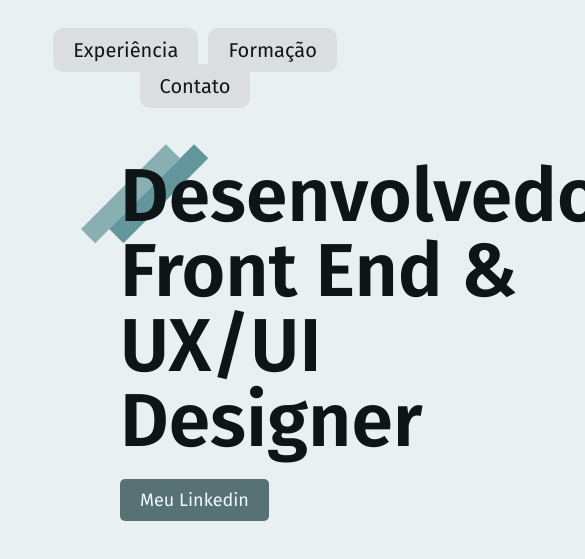
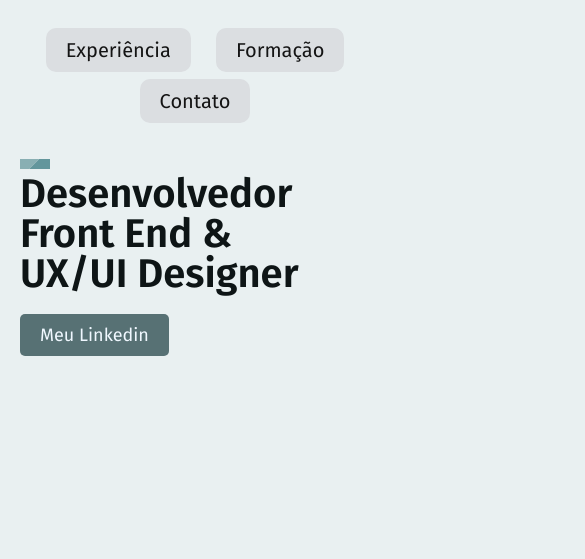
Before and after one commit to Caiobaldur/primeiro-portifolio, a plain HTML site: page index.html in a window 390 px wide. Shown: the part 63-622 px from the top of the page, 585 px wide, since content can reach past the window. Drawn offline with Linux system fonts and the light colour scheme.

Commit message:
[feat] add responsive presentation

```diff
--- a/css/header.css
+++ b/css/header.css
@@ -10,7 +10,7 @@
 .header_menu{
   display: flex;
   flex-wrap: wrap;
-  gap: 1rem;
+  gap: 2.5rem;
   justify-content: center;
 }
 
@@ -21,6 +21,7 @@
   padding: 1rem 2rem;
   text-decoration: none;
   color: #141414;
+
 }
 
 @media (max-width:800px){
--- a/css/introducao.css
+++ b/css/introducao.css
@@ -42,3 +42,37 @@
   cursor: pointer;
   transition: .5s ease-in-out;
 }
+
+
+@media (max-width: 1000px){
+  .introducao h1 {
+    font-size: 6rem;
+  }
+}
+
+@media (max-width: 800px){
+  .introducao {
+    grid-template-columns: 1fr 1fr;
+    gap: 5rem;
+  }
+
+  .introducao h1 {
+    font-size: 4rem;
+  }
+
+  .introducao h1::before {
+    width: 3rem;
+    height: 1rem;
+    left: 0;
+  }
+}
+
+@media (max-width: 400px){
+  .introducao {
+    grid-template-columns: 1fr;
+  }
+
+  .introducao img {
+    display: none;
+  }
+}
```
